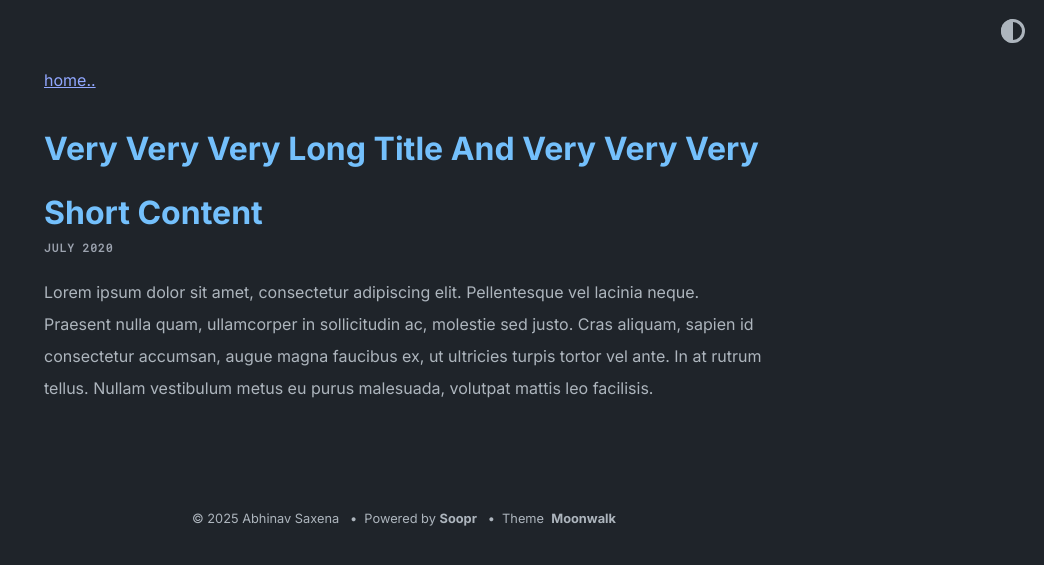
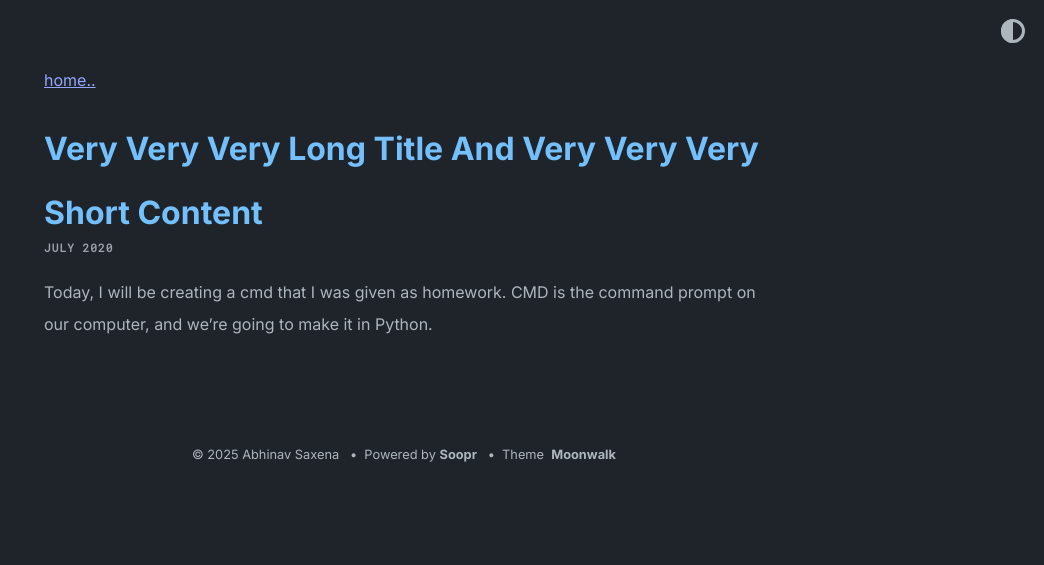
Before and after one commit to leejw4521/leejw4521.github.com, a Jekyll site: the page built from _posts/2020-07-08-very-very-very-long-title-and-very-very-very-short-content.md, in a window 1280 px wide. Shown: the top 565 px of the page, without its empty margins (236-1280 px from the left). Built offline with Jekyll 4.4.1, drawn with Linux system fonts in a browser that asks for light colours.

Commit message:
Update 2020-07-08-very-very-very-long-title-and-very-very-very-short-content.md

```diff
--- a/_posts/2020-07-08-very-very-very-long-title-and-very-very-very-short-content.md
+++ b/_posts/2020-07-08-very-very-very-long-title-and-very-very-very-short-content.md
@@ -2,4 +2,4 @@
 layout: post
 ---
 
-Lorem ipsum dolor sit amet, consectetur adipiscing elit. Pellentesque vel lacinia neque. Praesent nulla quam, ullamcorper in sollicitudin ac, molestie sed justo. Cras aliquam, sapien id consectetur accumsan, augue magna faucibus ex, ut ultricies turpis tortor vel ante. In at rutrum tellus. Nullam vestibulum metus eu purus malesuada, volutpat mattis leo facilisis.
+Today, I will be creating a cmd that I was given as homework. CMD is the command prompt on our computer, and we're going to make it in Python.
```
